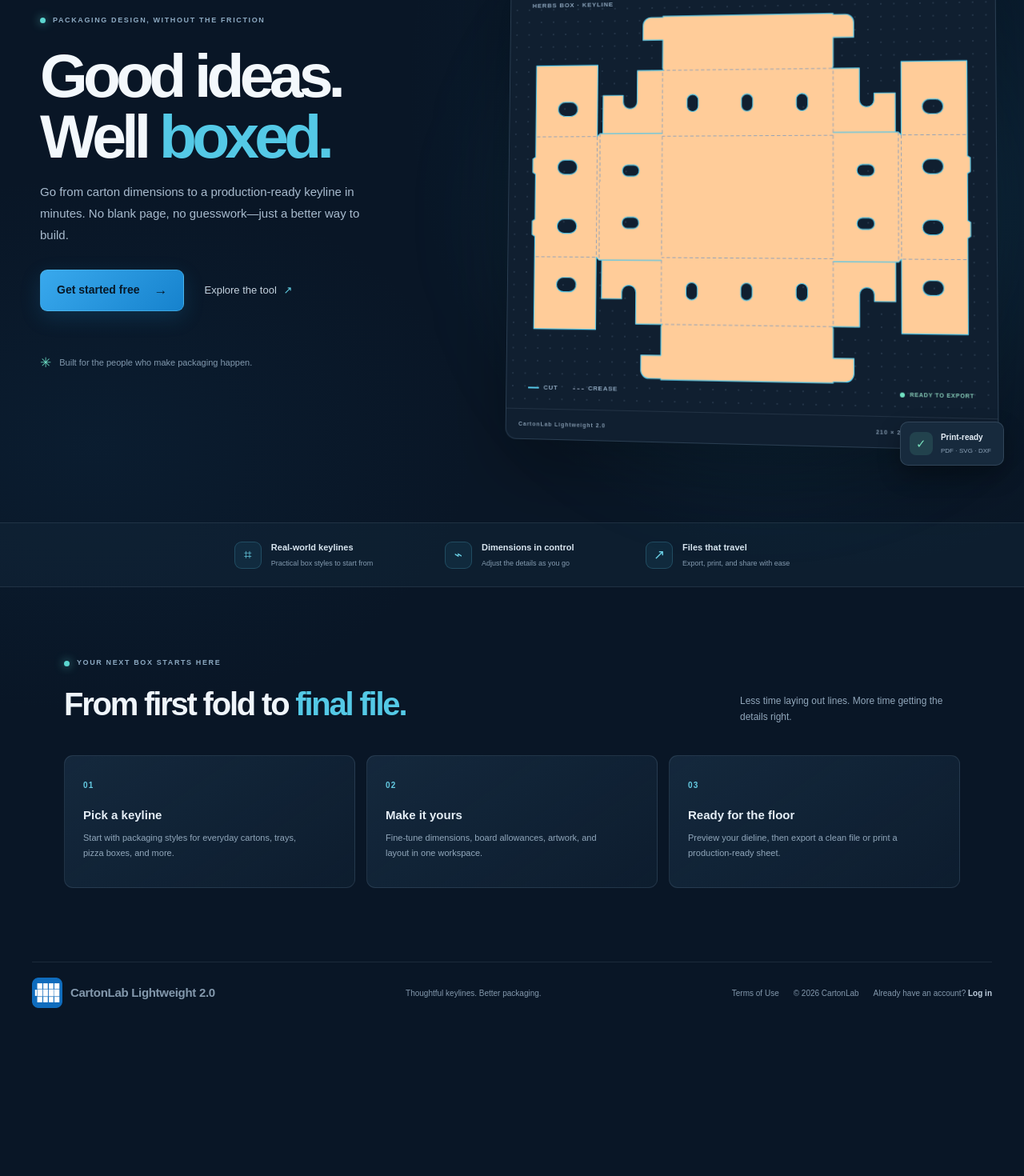
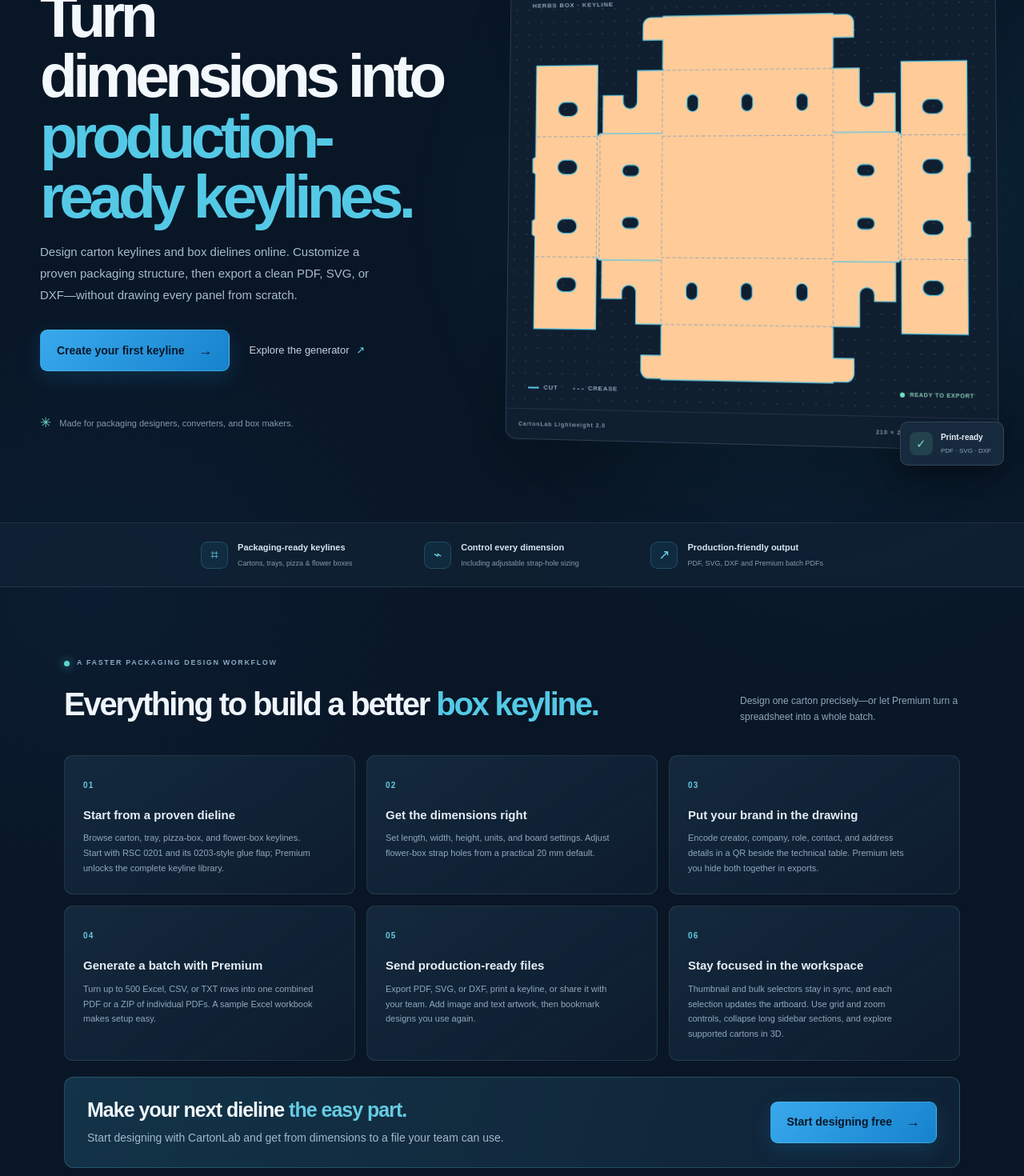
Before and after one commit to pacheko-ke/carton-lab, a Next.js app: page / in a window 1280 px wide. Shown: the part 260-1730 px from the top of the page at 80% size. Before the commit the page ends 1540 px from the top, so only its background shows below. Built offline with nearby package versions, Linux system fonts and the light colour scheme.

Commit message:
update landing page

```diff
--- a/src/app/globals.css
+++ b/src/app/globals.css
@@ -643,6 +643,38 @@ input {
   color: #91a7bb;
   font-size: 11px;
   line-height: 1.7;
+}
+
+.feature-cta {
+  display: flex;
+  align-items: center;
+  justify-content: space-between;
+  gap: 24px;
+  margin-top: 20px;
+  padding: 25px 28px;
+  border: 1px solid rgba(101, 203, 226, 0.24);
+  border-radius: 12px;
+  background: linear-gradient(110deg, rgba(20, 54, 75, 0.92), rgba(17, 37, 57, 0.82));
+}
+
+.feature-cta h3 {
+  color: #f0f7fc;
+  font-size: clamp(20px, 2.2vw, 25px);
+  font-weight: 700;
+  letter-spacing: -0.04em;
+  line-height: 1.2;
+}
+
+.feature-cta h3 span {
+  color: #65cbe2;
+}
+
+.feature-cta p {
+  max-width: 540px;
+  margin-top: 9px;
+  color: #a4b8ca;
+  font-size: 14px;
+  line-height: 1.65;
 }
 
 .site-footer {
@@ -2294,6 +2326,16 @@ input {
     min-height: auto;
   }
 
+  .feature-cta {
+    align-items: stretch;
+    flex-direction: column;
+    padding: 22px;
+  }
+
+  .feature-cta .button {
+    width: 100%;
+  }
+
   .site-footer {
     min-height: 92px;
     flex-wrap: wrap;
--- a/src/app/page.tsx
+++ b/src/app/page.tsx
@@ -1,25 +1,66 @@
 import Image from "next/image";
 import Link from "next/link";
+import type { Metadata } from "next";
 import BrandIcon from "./brand-icon";
+
+export const metadata: Metadata = {
+  title: "CartonLab | Carton Keyline & Box Dieline Generator",
+  description:
+    "Create carton keylines and box dielines online. Customize dimensions, explore FEFCO-style packaging, and export production-ready PDF, SVG, or DXF with CartonLab.",
+  keywords: [
+    "carton keyline generator",
+    "box dieline generator",
+    "carton dieline software",
+    "packaging design software",
+    "FEFCO 0201 keyline",
+    "FEFCO 0203 glue flap",
+    "bulk carton keyline generator",
+    "packaging dieline export",
+  ],
+  openGraph: {
+    title: "CartonLab | Carton Keyline & Box Dieline Generator",
+    description:
+      "Turn box dimensions into production-ready carton keylines. Design, customize, and export with CartonLab.",
+    type: "website",
+  },
+};
 
 const features = [
   {
     number: "01",
-    title: "Pick a keyline",
+    title: "Start from a proven dieline",
     description:
-      "Start with packaging styles for everyday cartons, trays, pizza boxes, and more.",
+      "Browse carton, tray, pizza-box, and flower-box keylines. Start with RSC 0201 and its 0203-style glue flap; Premium unlocks the complete keyline library.",
   },
   {
     number: "02",
-    title: "Make it yours",
+    title: "Get the dimensions right",
     description:
-      "Fine-tune dimensions, board allowances, artwork, and layout in one workspace.",
+      "Set length, width, height, units, and board settings. Adjust flower-box strap holes from a practical 20 mm default.",
   },
   {
     number: "03",
-    title: "Ready for the floor",
+    title: "Put your brand in the drawing",
     description:
-      "Preview your dieline, then export a clean file or print a production-ready sheet.",
+      "Encode creator, company, role, contact, and address details in a QR beside the technical table. Premium lets you hide both together in exports.",
+  },
+  {
+    number: "04",
+    title: "Generate a batch with Premium",
+    description:
+      "Turn up to 500 Excel, CSV, or TXT rows into one combined PDF or a ZIP of individual PDFs. A sample Excel workbook makes setup easy.",
+  },
+  {
+    number: "05",
+    title: "Send production-ready files",
+    description:
+      "Export PDF, SVG, or DXF, print a keyline, or share it with your team. Add image and text artwork, then bookmark designs you use again.",
+  },
+  {
+    number: "06",
+    title: "Stay focused in the workspace",
+    description:
+      "Thumbnail and bulk selectors stay in sync, and each selection updates the artboard. Use grid and zoom controls, collapse long sidebar sections, and explore supported cartons in 3D.",
   },
 ];
 
@@ -100,39 +141,40 @@ export default function Home() {
 
       <section className="hero-section">
         <div className="hero-copy">
-          <div className="eyebrow"><span /> PACKAGING DESIGN, WITHOUT THE FRICTION</div>
-          <h1>Good ideas.<br />Well <span>boxed.</span></h1>
+          <div className="eyebrow"><span /> ONLINE CARTON KEYLINE &amp; BOX DIELINE GENERATOR</div>
+          <h1>Turn dimensions into<br /><span>production-ready keylines.</span></h1>
           <p className="hero-description">
-            Go from carton dimensions to a production-ready keyline in minutes.
-            No blank page, no guesswork—just a better way to build.
+            Design carton keylines and box dielines online. Customize a proven
+            packaging structure, then export a clean PDF, SVG, or DXF—without
+            drawing every panel from scratch.
           </p>
           <div className="hero-actions">
             <Link href="/signup" className="button button-large">
-              Get started free <span>→</span>
+              Create your first keyline <span>→</span>
             </Link>
-            <Link href="/app" className="text-link">Explore the tool <span>↗</span></Link>
+            <Link href="/app" className="text-link">Explore the generator <span>↗</span></Link>
           </div>
           <div className="hero-note">
             <span className="note-icon">✳</span>
-            Built for the people who make packaging happen.
+            Made for packaging designers, converters, and box makers.
           </div>
         </div>
         <KeylineArtwork />
       </section>
 
       <section className="proof-strip" aria-label="Product highlights">
-        <div><span className="proof-icon">⌗</span><span><b>Real-world keylines</b><small>Practical box styles to start from</small></span></div>
-        <div><span className="proof-icon">⌁</span><span><b>Dimensions in control</b><small>Adjust the details as you go</small></span></div>
-        <div><span className="proof-icon">↗</span><span><b>Files that travel</b><small>Export, print, and share with ease</small></span></div>
+        <div><span className="proof-icon">⌗</span><span><b>Packaging-ready keylines</b><small>Cartons, trays, pizza &amp; flower boxes</small></span></div>
+        <div><span className="proof-icon">⌁</span><span><b>Control every dimension</b><small>Including adjustable strap-hole sizing</small></span></div>
+        <div><span className="proof-icon">↗</span><span><b>Production-friendly output</b><small>PDF, SVG, DXF and Premium batch PDFs</small></span></div>
       </section>
 
       <section className="steps-section" id="how-it-works">
         <div className="section-heading">
           <div>
-            <div className="eyebrow"><span /> YOUR NEXT BOX STARTS HERE</div>
-            <h2>From first fold to <span>final file.</span></h2>
+            <div className="eyebrow"><span /> A FASTER PACKAGING DESIGN WORKFLOW</div>
+            <h2>Everything to build a better <span>box keyline.</span></h2>
           </div>
-          <p>Less time laying out lines. More time getting the details right.</p>
+          <p>Design one carton precisely—or let Premium turn a spreadsheet into a whole batch.</p>
         </div>
         <div className="feature-grid">
           {features.map((feature) => (
@@ -142,6 +184,15 @@ export default function Home() {
               <p>{feature.description}</p>
             </article>
           ))}
+        </div>
+        <div className="feature-cta">
+          <div>
+            <h3>Make your next dieline <span>the easy part.</span></h3>
+            <p>Start designing with CartonLab and get from dimensions to a file your team can use.</p>
+          </div>
+          <Link href="/signup" className="button button-large">
+            Start designing free <span>→</span>
+          </Link>
         </div>
       </section>
 
```
